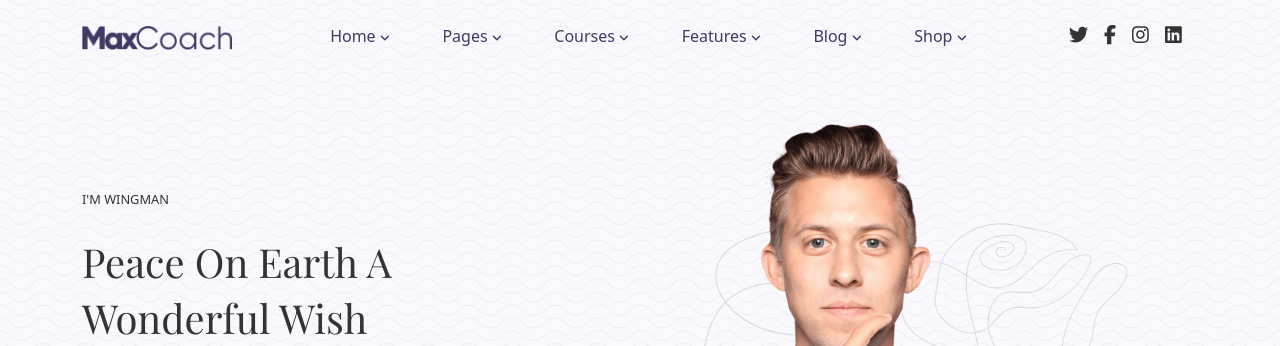
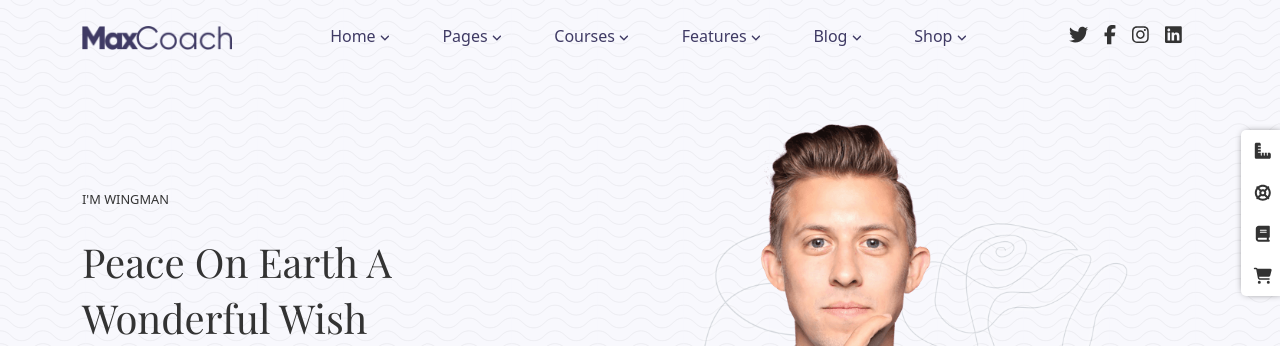
Before and after one commit to robertolatini31/proj-html-vuejs, a Vue app: page / in a window 1280 px wide. Shown: the top 346 px of the page. Built offline with nearby package versions, Linux system fonts and the light colour scheme.

Commit message:
add fixed menu

```diff
--- a/src/App.vue
+++ b/src/App.vue
@@ -1,5 +1,14 @@
 <template>
   <div id="app">
+
+   <div class="fixed_menu d-flex flex-column">
+     <font-awesome-icon class="fixed_icon" icon="fa-solid fa-ruler-combined" />
+     <font-awesome-icon class="fixed_icon" icon="fa-solid fa-life-ring" />
+     <font-awesome-icon class="fixed_icon" icon="fa-solid fa-book" />
+     <font-awesome-icon class="fixed_icon" icon="fa-solid fa-cart-shopping" />
+   </div>
+   <!-- /.fixed_menu -->
+
 
   <Header />
   <Main />
@@ -41,7 +50,23 @@ export default {
 }
 
 
-
+.fixed_menu {
+  z-index: 10000;
+  position: fixed;
+  top: 130px;
+  right: -5px;
+  border-radius: 5px;
+  background-color: white;
+  box-shadow: 0 0 8px -4px black;
+  .fixed_icon:hover {
+    color: $Primary-color;
+  }
+  .fixed_icon {
+    padding: 0.8rem;
+    font-size: 1rem;
+    cursor: pointer;
+  }
+}
 
 
 </style>
--- a/src/main.js
+++ b/src/main.js
@@ -7,14 +7,14 @@ import App from './App.vue'
 import { library } from '@fortawesome/fontawesome-svg-core'
 
 /* import specific icons 👇 QUI AGGIUNGI LE ICONE che vuoi usare in camelCase */
-import { faAngleDown, faBars, faArrowRightLong, faCheck, faMagnifyingGlass, faCartShopping, faSignal, faArrowUpLong} from '@fortawesome/free-solid-svg-icons'
+import { faAngleDown, faBars, faArrowRightLong, faCheck, faMagnifyingGlass, faCartShopping, faSignal, faArrowUpLong, faRulerCombined, faLifeRing, faBook} from '@fortawesome/free-solid-svg-icons'
 import {faFileLines, faUser, faHeart, faCalendar} from '@fortawesome/free-regular-svg-icons'
 import { faTwitter, faFacebookF, faInstagram, faLinkedin, faFacebookSquare } from '@fortawesome/free-brands-svg-icons'
 /* import font awesome icon component */
 import { FontAwesomeIcon } from '@fortawesome/vue-fontawesome'
 
 /* add icons to the library 👇 QUI AGGIUNGI IL NOME DELL'ICONA in camelCase*/
-library.add(faAngleDown, faTwitter, faFacebookF, faInstagram, faLinkedin, faBars, faArrowRightLong, faFileLines, faUser, faCheck, faMagnifyingGlass, faCartShopping, faHeart, faSignal, faCalendar, faFacebookSquare, faArrowUpLong)
+library.add(faAngleDown, faTwitter, faFacebookF, faInstagram, faLinkedin, faBars, faArrowRightLong, faFileLines, faUser, faCheck, faMagnifyingGlass, faCartShopping, faHeart, faSignal, faCalendar, faFacebookSquare, faArrowUpLong, faRulerCombined, faLifeRing, faBook)
 
 /* add font awesome icon component */
 Vue.component('font-awesome-icon', FontAwesomeIcon)
```
